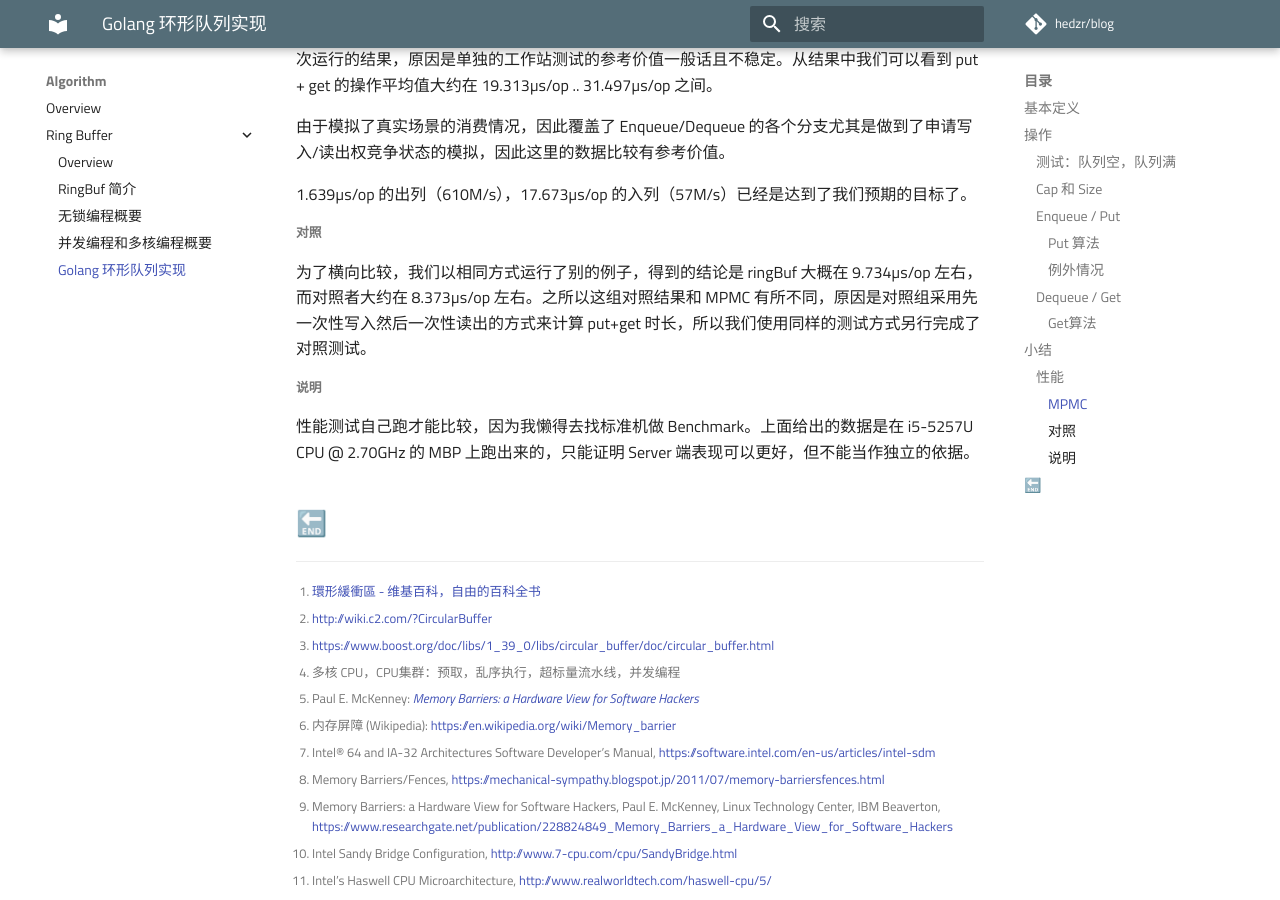
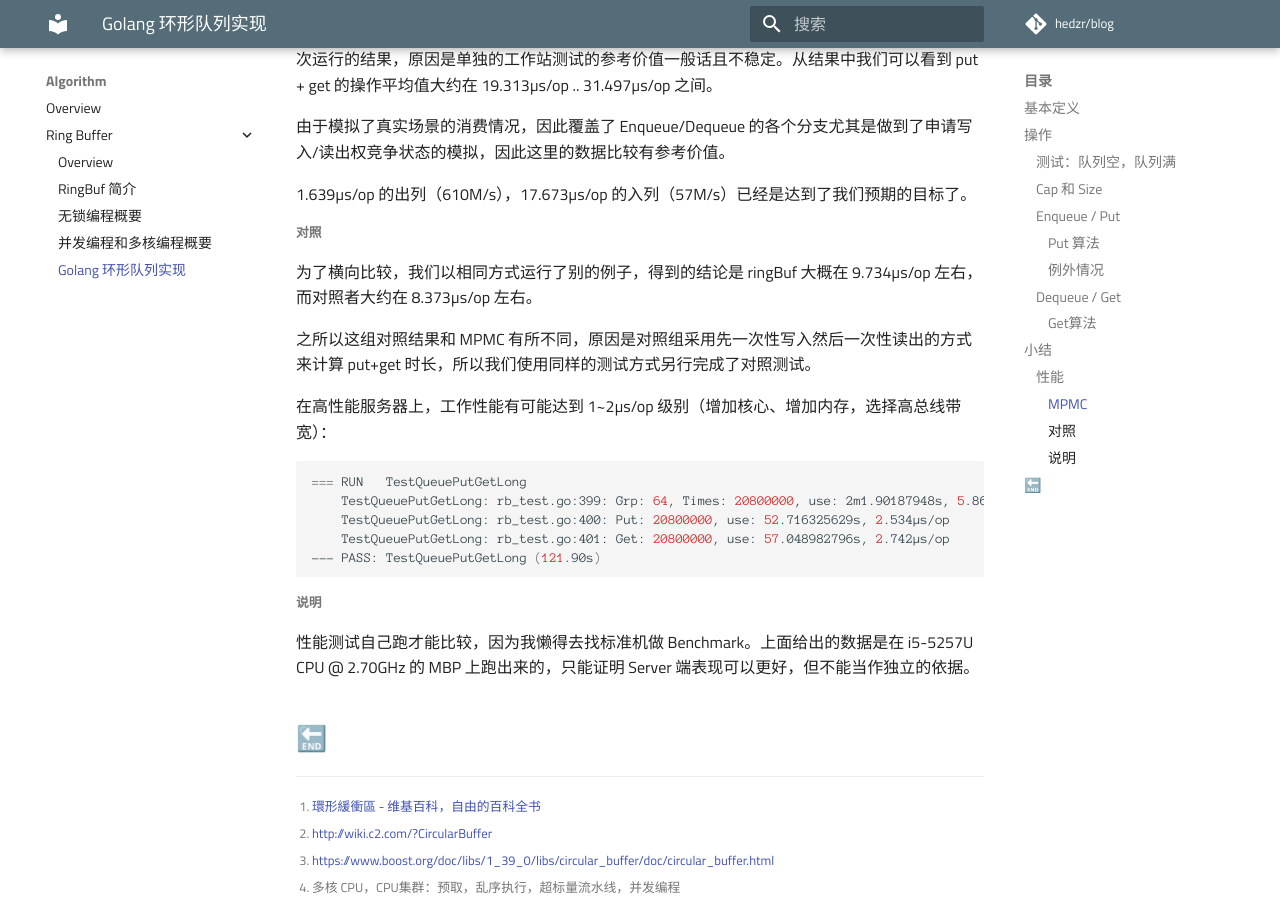
Before and after one commit to hedzr/blog, an MkDocs documentation site: the page built from docs/algor/ringbuf/04.impl.md, in a window 1280 px wide and 900 px high, scrolled down 7426 px. Built offline with MkDocs 1.6.1 and Material for MkDocs 9.7.7, drawn with Linux system fonts in a browser that asks for light colours; some web fonts are replaced.

Commit message:
Update to add a result from mbp16 64G RAM

````diff
--- a/docs/algor/ringbuf/04.impl.md
+++ b/docs/algor/ringbuf/04.impl.md
@@ -365,9 +365,27 @@ $ go test ./ringbuf/rb -v -race -run 'TestRingBuf_MPut'
 
 
 
+
+
 ##### 对照
 
-为了横向比较，我们以相同方式运行了别的例子，得到的结论是 ringBuf 大概在 9.734µs/op 左右，而对照者大约在 8.373µs/op 左右。之所以这组对照结果和 MPMC 有所不同，原因是对照组采用先一次性写入然后一次性读出的方式来计算 put+get 时长，所以我们使用同样的测试方式另行完成了对照测试。
+为了横向比较，我们以相同方式运行了别的例子，得到的结论是 ringBuf 大概在 9.734µs/op 左右，而对照者大约在 8.373µs/op 左右。
+
+
+
+之所以这组对照结果和 MPMC 有所不同，原因是对照组采用先一次性写入然后一次性读出的方式来计算 put+get 时长，所以我们使用同样的测试方式另行完成了对照测试。
+
+
+
+在高性能服务器上，工作性能有可能达到 1~2µs/op 级别（增加核心、增加内存，选择高总线带宽）：
+
+```bash
+=== RUN   TestQueuePutGetLong
+    TestQueuePutGetLong: rb_test.go:399: Grp: 64, Times: 20800000, use: 2m1.90187948s, 5.86µs/op
+    TestQueuePutGetLong: rb_test.go:400: Put: 20800000, use: 52.716325629s, 2.534µs/op
+    TestQueuePutGetLong: rb_test.go:401: Get: 20800000, use: 57.048982796s, 2.742µs/op
+--- PASS: TestQueuePutGetLong (121.90s)
+```
 
 
 
````
